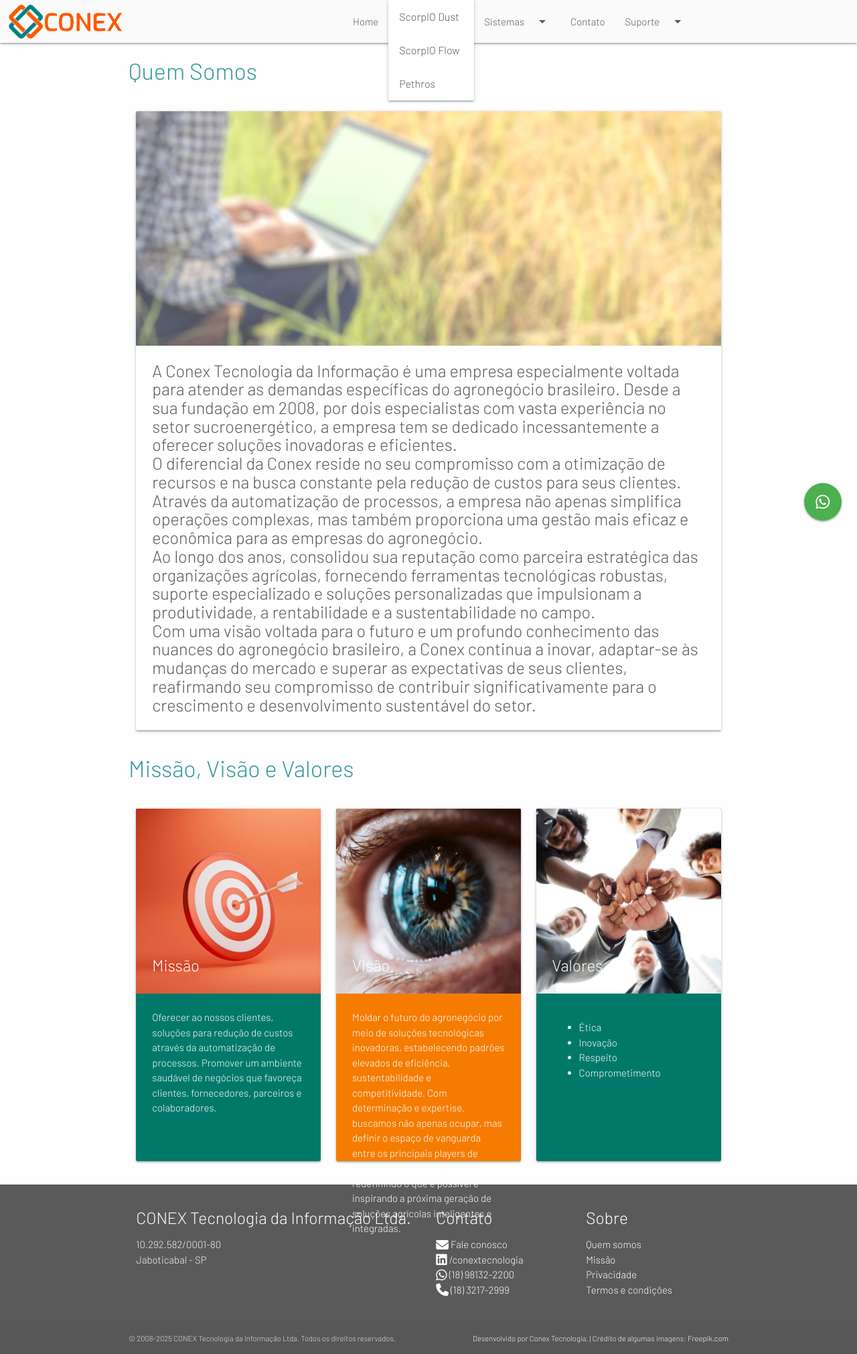
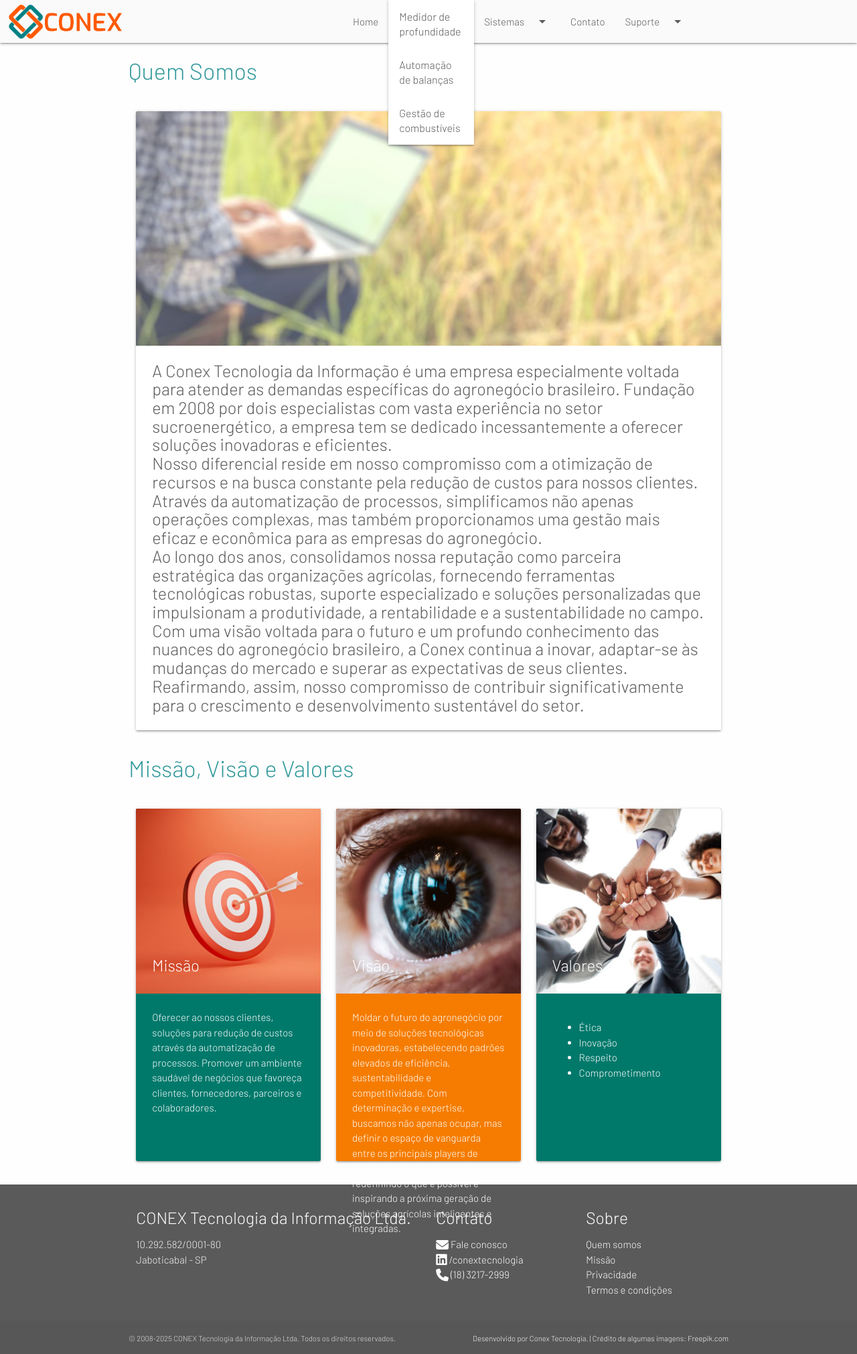
Before and after one commit to fsmoreira78/conexbr-link, a PHP site: page /sobre.php in a window 1280 px wide, after a click that opens the changed part. Shown: the whole page at 67% size. Run offline with PHP 8.4, Linux system fonts and the light colour scheme.

Commit message:
Atualizacao de contato e telefone para evitar spam

```diff
--- a/assets/css/custom.css
+++ b/assets/css/custom.css
@@ -101,6 +101,16 @@ body {
     background-color: rgba(220,220,220,0.5);
     border-radius: 5px;
     padding: 1%;
+}
+
+.contact-form {
+    opacity: 0;
+    position: absolute;
+    top: 0;
+    left: 0;
+    height: 0;
+    width: 0;
+    z-index: -1;
 }
 
 /*
--- a/assets/js/common.js
+++ b/assets/js/common.js
@@ -22,18 +22,18 @@ $(document).ready(function(){
 
 function setActionState() {
     var actionButton = $('#ActionButton');
-    var actionButtonWhats = $('#ActionButtonWhats');
+    //var actionButtonWhats = $('#ActionButtonWhats');
     var scroll = $(document).scrollTop();
 
     if (scroll <  100) {
         // actionButton.css("display", "none");
         actionButton.fadeOut();
-        actionButtonWhats.fadeIn();
+        //actionButtonWhats.fadeIn();
     }
     if (scroll >= 100) {
         //actionButton.css("display", "block");
         actionButton.fadeIn();
-        actionButtonWhats.fadeOut();
+        //actionButtonWhats.fadeOut();
     }
 }
 
--- a/contato-enviar.php
+++ b/contato-enviar.php
@@ -28,9 +28,9 @@
         $to2 = 'fabricio@conexbr.link';
         $phone = $_POST['telefone'];
         $empresa = $_POST['nomeEmpresa'];
-        $honeypot = $_POST['confirmar'];
+        $honeypot = $_POST['name'];
 
-        if ($honeypot == '') {
+        if (!isEmpty($honeypot)) {
             $subject = "Contato pelo site da CONEX: " . $_POST["nomeContato"];
 
             $message = "Nome.....: " . $_POST["nomeContato"] . "\r\n" .
--- a/contato.php
+++ b/contato.php
@@ -32,6 +32,8 @@
                     <i class="material-icons prefix">account_circle</i>
                     <label for="nomeContato" class="form-label">Nome*</label>
                     <input id="nomeContato" type="text" class="validate" name="nomeContato" required>
+                    <label class="contact-form" for="name"></label>
+                    <input class="contact-form" autocomplete="off" type="text" id="name" name="name" placeholder="Informe o nome">
                 </div>
             </div>
             <div class="row">
--- a/snippets/action_button.php
+++ b/snippets/action_button.php
@@ -1,4 +1,5 @@
 <?php
+   /*
    echo '
     <div id="ActionButton" class="fixed-action-btn" style="display:none;">
         <a class="btn-floating btn-large conex orange">
@@ -18,4 +19,13 @@
         <a href="https://wa.me/5518981322200?text=Olá%20estou%20entrando%20em%20contato%20através%20do%20site%20da%20Conex." class="btn-floating btn-large green" aria-label="Converse no Whatsapp"><i class="fa-brands fa-whatsapp"></i></a>
     </div>';
     echo "\n\r";
+    */
+
+    echo '
+    <div id="ActionButton" class="fixed-action-btn" style="display:none;">
+        <a href="#Top" class="btn-floating btn-large conex orange">
+            <i class="large material-icons">keyboard_arrow_up</i>
+        </a>
+    </div>';
+    echo "\n\r";
 ?>
--- a/snippets/footer.php
+++ b/snippets/footer.php
@@ -16,7 +16,6 @@
                     <ul>
                         <li><a class="white-text text-lighten-1" href="contato.php"><i class="fa-solid fa-envelope fa-lg"></i> Fale conosco</a></li>
                         <li><a class="white-text text-lighten-1" href="https://www.linkedin.com/company/conextecnologia" target="_blank"><i class="fa-brands fa-linkedin fa-lg"></i> /conextecnologia</a></li>
-                        <li><a class="white-text text-lighten-1" href="https://wa.me/5518981322200?text=Olá%20estou%20entrando%20em%20contato%20através%20do%20site%20da%20Conex."><i class="fa-brands fa-whatsapp fa-lg"></i> (18) 98132-2200</a></li>
                         <li><a class="white-text text-lighten-1" href="#"><i class="fa-solid fa-phone fa-lg"></i> (18) 3217-2999</a></li>
                     </ul>
                 </div>
--- a/snippets/navbar.php
+++ b/snippets/navbar.php
@@ -20,9 +20,9 @@
     <a class="anchor" id="Top"></a>
 
     <ul id="DropSolucoes" class="dropdown-content">
-        <li><a href="solucoes.php#ScorpIODust">ScorpIO Dust</a></li>
-        <li><a href="solucoes.php#ScorpIOFlow">ScorpIO Flow</a></li>
-        <li><a href="solucoes.php#Pethros">Pethros</a></li>
+        <li><a href="solucoes.php#ScorpIODust">Medidor de profundidade</a></li>
+        <li><a href="solucoes.php#ScorpIOFlow">Automação de balanças</a></li>
+        <li><a href="solucoes.php#Pethros">Gestão de combustíveis</a></li>
     </ul>
 
     <ul id="DropSistemas" class="dropdown-content">
--- a/sobre.php
+++ b/sobre.php
@@ -34,16 +34,16 @@
                     </div>
                     <div class="card-content">
                         <p class="text-body flow-text">A Conex Tecnologia da Informação é uma empresa especialmente voltada para atender as demandas específicas do agronegócio brasileiro.
-                            Desde a sua fundação em 2008, por dois especialistas com vasta experiência no setor sucroenergético, a empresa tem se dedicado
+                            Fundação em 2008 por dois especialistas com vasta experiência no setor sucroenergético, a empresa tem se dedicado
                             incessantemente a oferecer soluções inovadoras e eficientes.</p>
-                        <p class="text-body flow-text">O diferencial da Conex reside no seu compromisso com a otimização de recursos e na busca constante pela redução de custos para
-                            seus clientes. Através da automatização de processos, a empresa não apenas simplifica operações complexas, mas também proporciona
-                            uma gestão mais eficaz e econômica para as empresas do agronegócio.</p>
-                        <p class="text-body flow-text">Ao longo dos anos, consolidou sua reputação como parceira estratégica das organizações agrícolas, fornecendo ferramentas
+                        <p class="text-body flow-text">Nosso diferencial reside em nosso compromisso com a otimização de recursos e na busca constante pela redução de custos para
+                            nossos clientes. Através da automatização de processos, simplificamos não apenas operações complexas, mas também proporcionamos uma gestão mais eficaz
+                            e econômica para as empresas do agronegócio.</p>
+                        <p class="text-body flow-text">Ao longo dos anos, consolidamos nossa reputação como parceira estratégica das organizações agrícolas, fornecendo ferramentas
                             tecnológicas robustas, suporte especializado e soluções personalizadas que impulsionam a produtividade, a rentabilidade
                             e a sustentabilidade no campo.</p>
                         <p class="text-body flow-text">Com uma visão voltada para o futuro e um profundo conhecimento das nuances do agronegócio brasileiro, a Conex continua a inovar,
-                            adaptar-se às mudanças do mercado e superar as expectativas de seus clientes, reafirmando seu compromisso de contribuir
+                            adaptar-se às mudanças do mercado e superar as expectativas de seus clientes. Reafirmando, assim, nosso compromisso de contribuir
                             significativamente para o crescimento e desenvolvimento sustentável do setor.</p>
 
                     </div>
```
